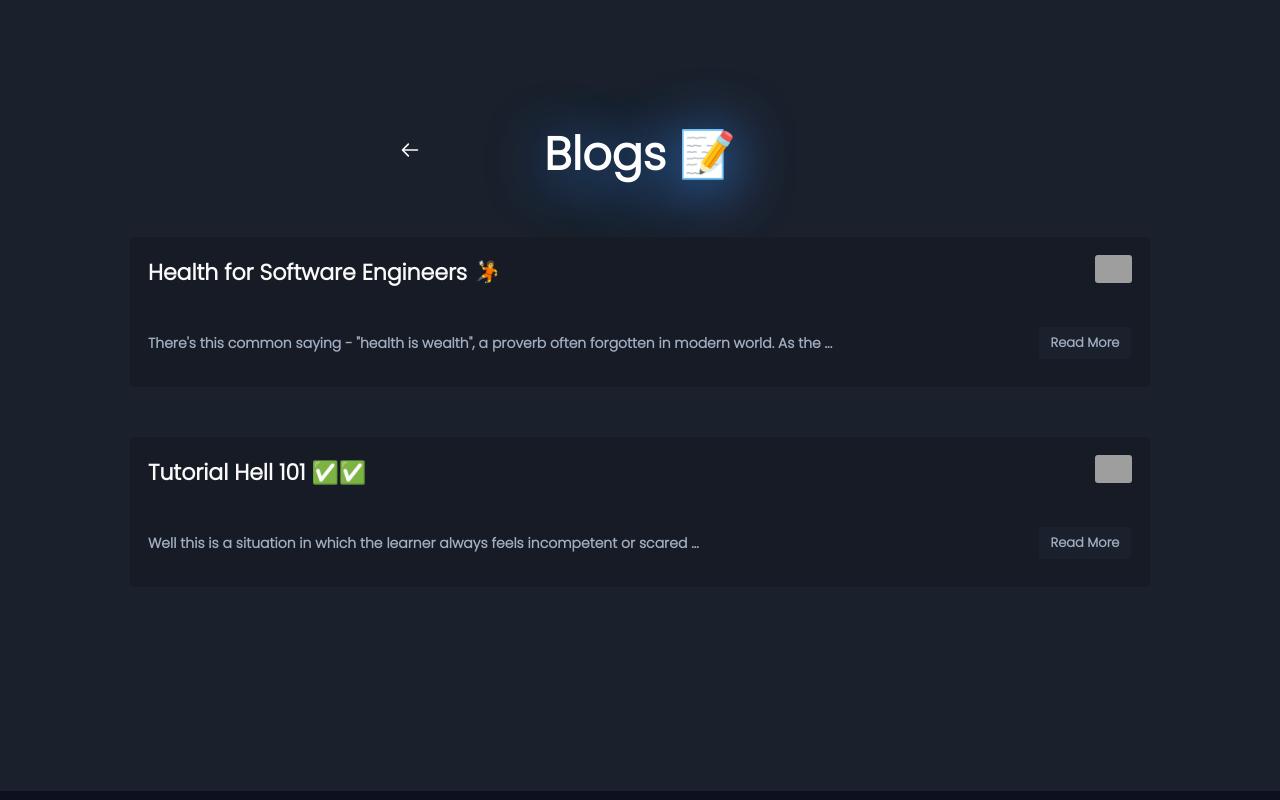
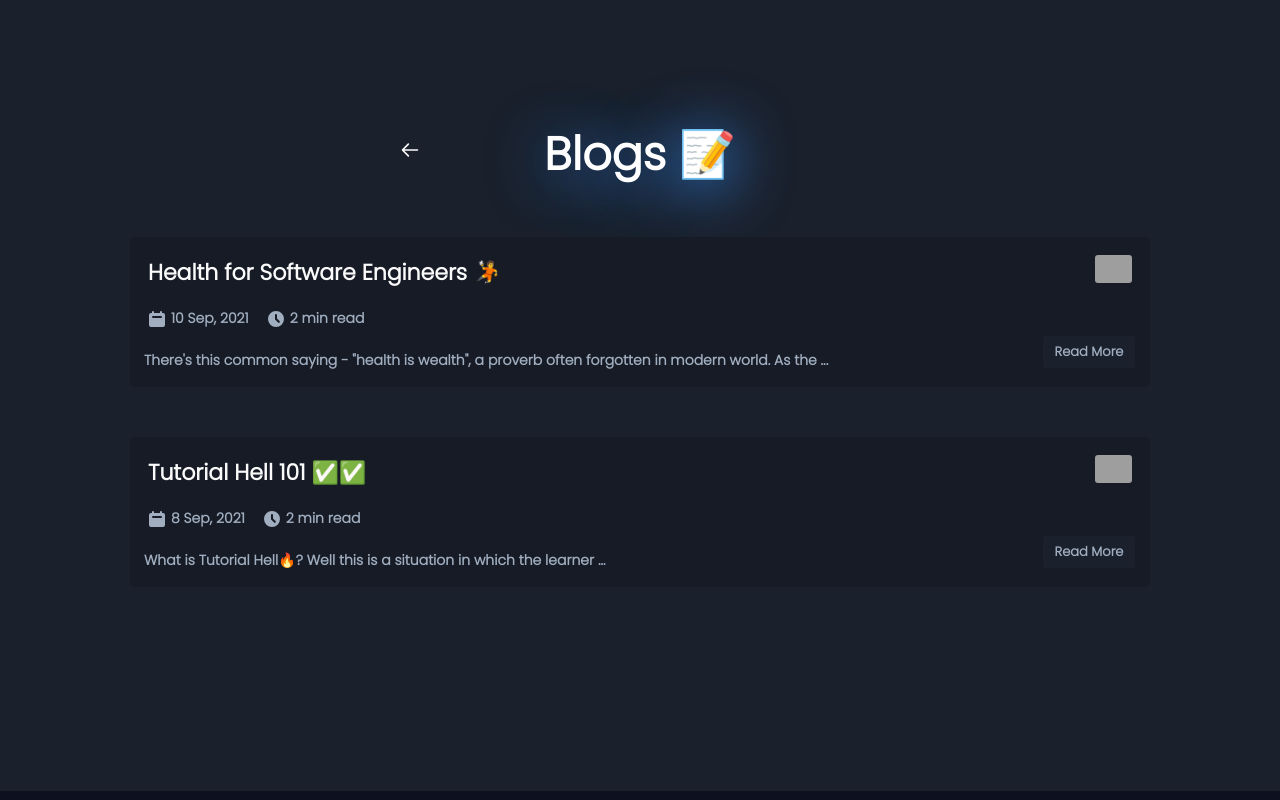
Before and after one commit to suryaraj1/My-Portfolio, a website: page blogs.html in a window 1280 px wide. Shown: the top 800 px of the page. Drawn offline with nearby package versions, Linux system fonts and the light colour scheme; grey boxes are pictures that could not be loaded.

Commit message:
Add blog time stamp and read duration

```diff
--- a/assets/styles.css
+++ b/assets/styles.css
@@ -1268,7 +1268,7 @@ p:last-of-type {
   }
 
   .blog-wrapper {
-    height: 320px;
+    height: 340px;
   }
 
   .blog-heading {
@@ -1281,14 +1281,18 @@ p:last-of-type {
   }
 
   .blog-content-btn-wrapper {
-    margin-top: 30px;
-    margin-left: 12px;
+    margin-top: 34px;
+    position: relative;
+    bottom: 20px;
   }
 
   .blog-content {
-    color: #a0aec0;
-    font-size: 4px;
-    font-weight: 600;
+    display: none;
+  }
+
+  .blog-sub-information-wrapper {
+    position: relative;
+    bottom: 14px;
   }
 }
 
@@ -1343,9 +1347,53 @@ p:last-of-type {
   padding: 18px;
 }
 
+.blog-sub-information-wrapper {
+  display: flex;
+  justify-content: flex-start;
+  align-items: center;
+  margin-left: 17px;
+}
+
+.blog-date-wrapper {
+  display: flex;
+  justify-content: center;
+  align-items: center;
+}
+
+.blog-date-wrapper svg {
+  height: 20px;
+  width: 20px;
+  color: #a0aec0;
+  margin-right: 4px;
+}
+
+.blog-date {
+  color: #a0aec0;
+  font-weight: 600;
+}
+
+.blog-read-time-wrapper {
+  display: flex;
+  margin-left: 17px;
+  justify-content: center;
+  align-items: center;
+}
+
+.blog-read-time-wrapper svg {
+  height: 20px;
+  width: 20px;
+  margin-right: 4px;
+  color: #a0aec0;
+}
+
+.blog-read-time {
+  color: #a0aec0;
+  font-weight: 600;
+}
+
 .blog-content-wrapper {
   width: 100%;
-  padding: 18px;
+  padding: 14px;
   display: flex;
   align-items: center;
   justify-content: space-between;
@@ -1355,6 +1403,11 @@ p:last-of-type {
   color: #a0aec0;
   font-size: 14px;
   font-weight: 600;
+}
+
+.blog-content-btn-wrapper {
+  position: relative;
+  bottom: 8px;
 }
 
 .blog-content-btn-wrapper button {
--- a/blogs.html
+++ b/blogs.html
@@ -54,6 +54,20 @@
               />
             </div>
           </div>
+          <div class="blog-sub-information-wrapper">
+            <div class="blog-date-wrapper">
+              <svg xmlns="http://www.w3.org/2000/svg" class="h-5 w-5" viewBox="0 0 20 20" fill="currentColor">
+                <path fill-rule="evenodd" d="M6 2a1 1 0 00-1 1v1H4a2 2 0 00-2 2v10a2 2 0 002 2h12a2 2 0 002-2V6a2 2 0 00-2-2h-1V3a1 1 0 10-2 0v1H7V3a1 1 0 00-1-1zm0 5a1 1 0 000 2h8a1 1 0 100-2H6z" clip-rule="evenodd" />
+              </svg>
+              <p class="blog-date">10 Sep, 2021</p>
+            </div>
+            <div class="blog-read-time-wrapper">
+              <svg xmlns="http://www.w3.org/2000/svg" class="h-5 w-5" viewBox="0 0 20 20" fill="currentColor">
+                <path fill-rule="evenodd" d="M10 18a8 8 0 100-16 8 8 0 000 16zm1-12a1 1 0 10-2 0v4a1 1 0 00.293.707l2.828 2.829a1 1 0 101.415-1.415L11 9.586V6z" clip-rule="evenodd" />
+              </svg>
+              <p class="blog-read-time">2 min read</p>
+            </div>
+          </div>
           <div class="blog-content-wrapper">
             <p class="blog-content">
               There's this common saying - "health is wealth", a proverb often
@@ -80,9 +94,23 @@
                 />
               </div>
             </div>
+            <div class="blog-sub-information-wrapper">
+              <div class="blog-date-wrapper">
+                <svg xmlns="http://www.w3.org/2000/svg" class="h-5 w-5" viewBox="0 0 20 20" fill="currentColor">
+                  <path fill-rule="evenodd" d="M6 2a1 1 0 00-1 1v1H4a2 2 0 00-2 2v10a2 2 0 002 2h12a2 2 0 002-2V6a2 2 0 00-2-2h-1V3a1 1 0 10-2 0v1H7V3a1 1 0 00-1-1zm0 5a1 1 0 000 2h8a1 1 0 100-2H6z" clip-rule="evenodd" />
+                </svg>
+                <p class="blog-date">8 Sep, 2021</p>
+              </div>
+              <div class="blog-read-time-wrapper">
+                <svg xmlns="http://www.w3.org/2000/svg" class="h-5 w-5" viewBox="0 0 20 20" fill="currentColor">
+                  <path fill-rule="evenodd" d="M10 18a8 8 0 100-16 8 8 0 000 16zm1-12a1 1 0 10-2 0v4a1 1 0 00.293.707l2.828 2.829a1 1 0 101.415-1.415L11 9.586V6z" clip-rule="evenodd" />
+                </svg>
+                <p class="blog-read-time">2 min read</p>
+              </div>
+            </div>
             <div class="blog-content-wrapper">
               <p class="blog-content">
-                Well this is a situation in which the learner always feels incompetent or scared ...
+                What is Tutorial Hell🔥? Well this is a situation in which the learner ...
               </p>
               <div class="blog-content-btn-wrapper">
                 <a
```
